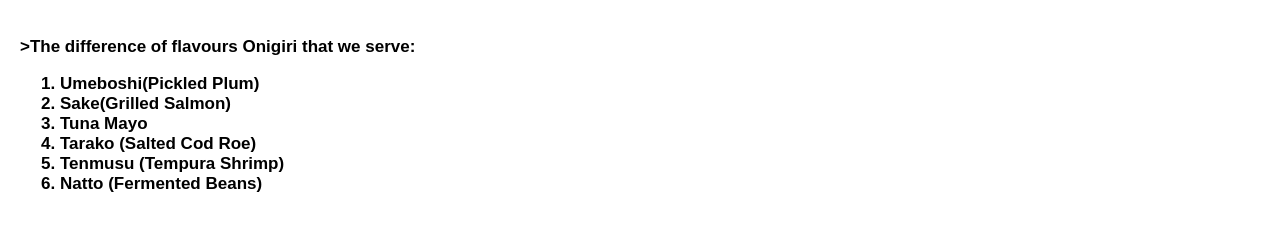
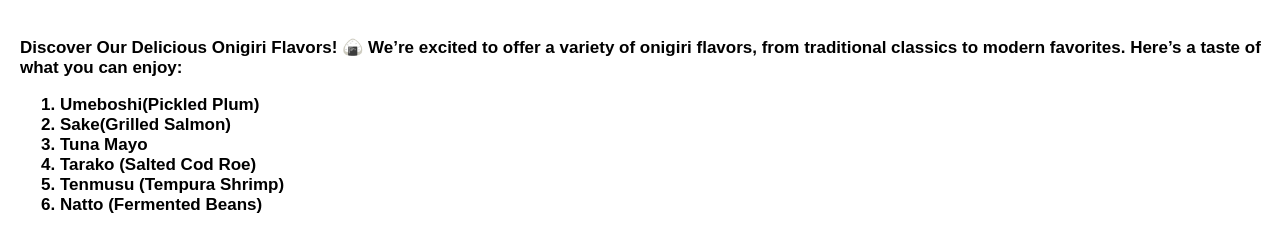
Before and after one commit to KKTypeCode/HCI-LabAssignment-1, a plain HTML site: page dish2_2.html in a window 1280 px wide. Shown: the part 563-800 px from the top of the page. Drawn offline with Linux system fonts and the light colour scheme.

Commit message:
onigiriv2

```diff
--- a/dish2_2.html
+++ b/dish2_2.html
@@ -139,7 +139,9 @@
             <h6>You can choose your own preference of onigiri, from vegan options<br>to meaty options, such as salmon and tuna!</h6>
         </div>
         <div class="ar">
-            <h6>>The difference of flavours Onigiri that we serve:
+            <h6>Discover Our Delicious Onigiri Flavors! 🍙
+
+                We’re excited to offer a variety of onigiri flavors, from traditional classics to modern favorites. Here’s a taste of what you can enjoy:
             <ol>
                 <li>Umeboshi(Pickled Plum)</li>
                 <li>Sake(Grilled Salmon)</li>
```
